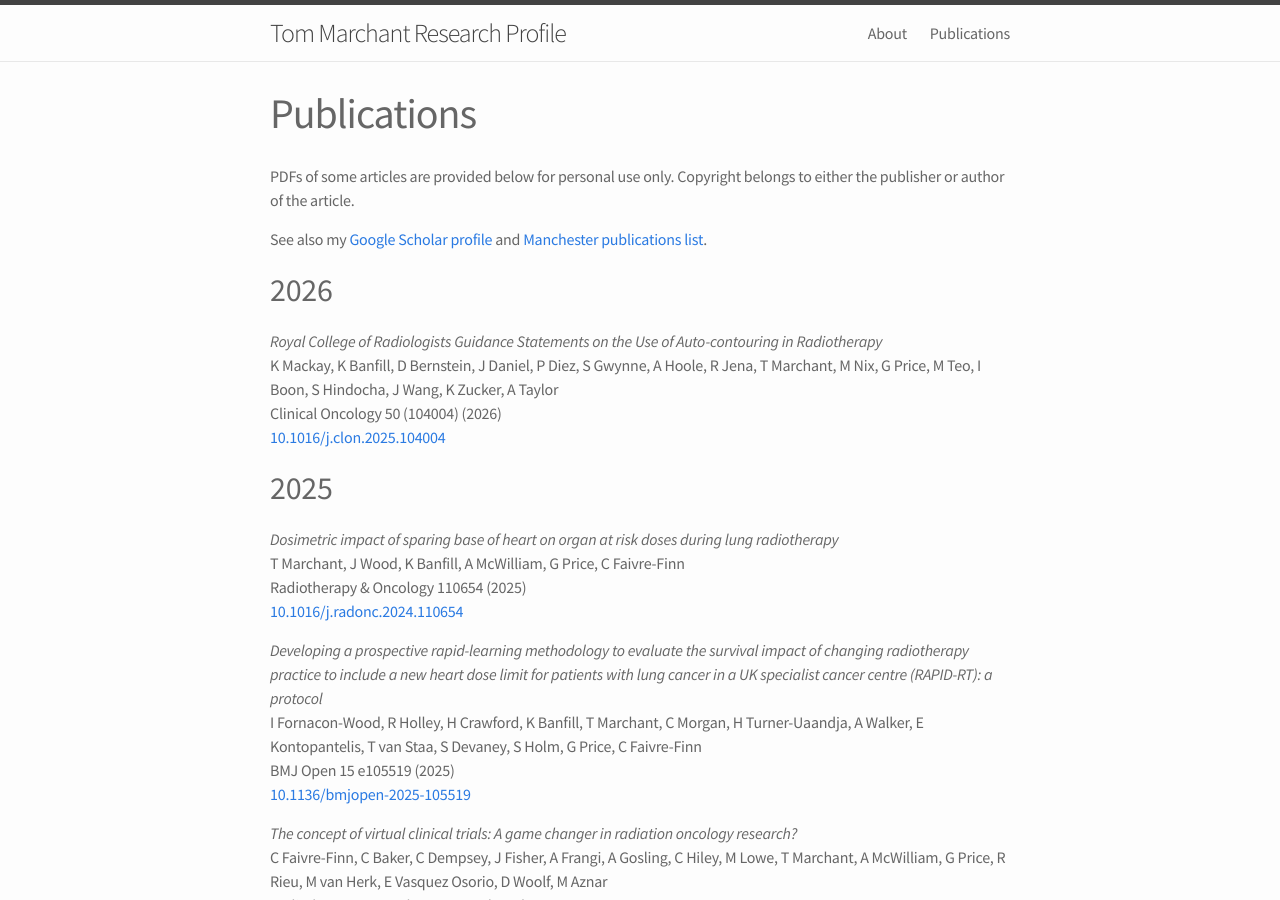
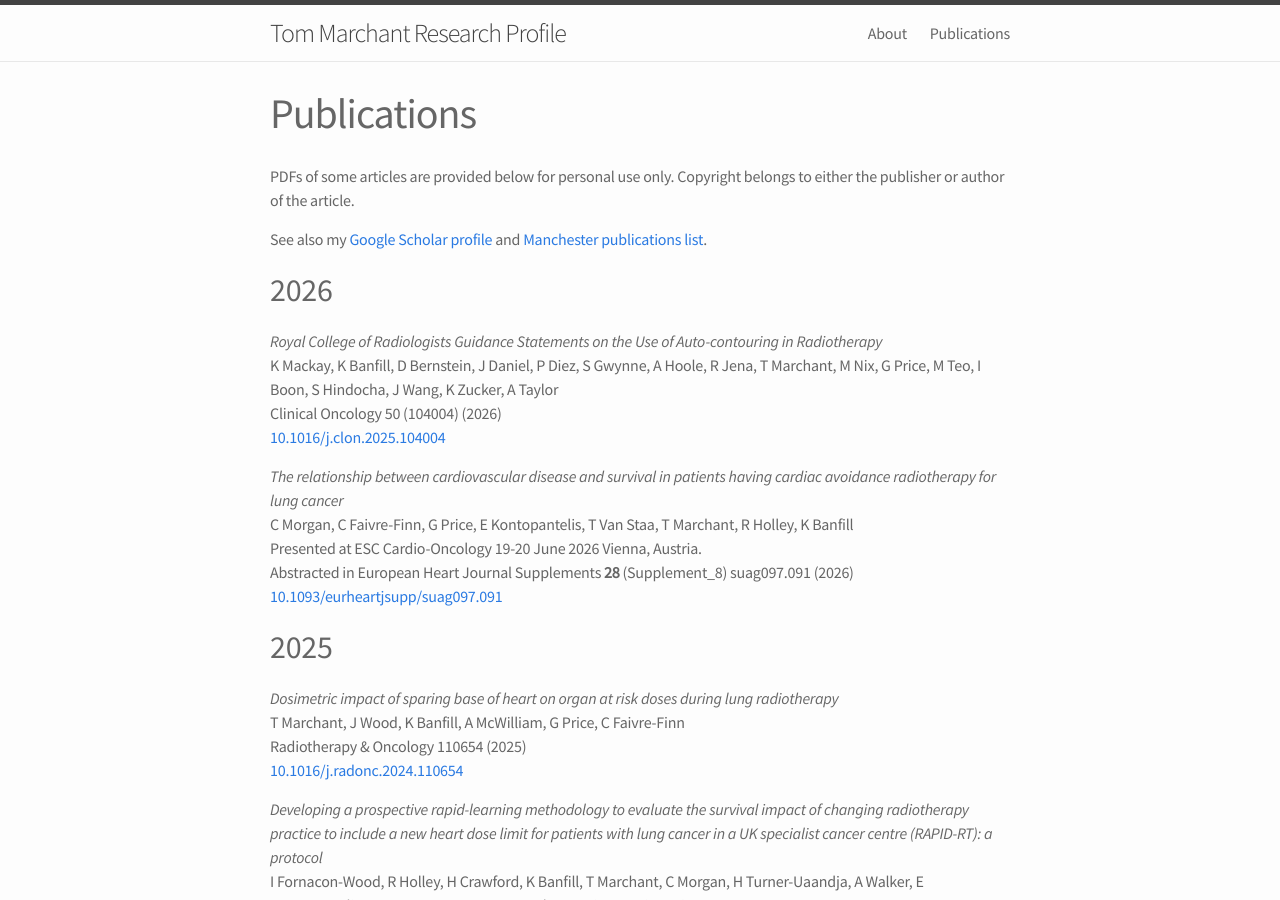
Before and after one commit to temarchant/researchprofile, a Jekyll site: the page built from 02_publications.md, in a window 1280 px wide and 900 px high. Built offline with Jekyll 4.4.1, drawn with Linux system fonts in a browser that asks for light colours.

Commit message:
Add publication on cardiac avoidance radiotherapy
Added a new publication on cardiovascular disease and survival in lung cancer patients.

```diff
--- a/02_publications.md
+++ b/02_publications.md
@@ -18,6 +18,12 @@ list](https://www.research.manchester.ac.uk/portal/en/researchers/thomas-marchan
 K Mackay, K Banfill, D Bernstein, J Daniel, P Diez, S Gwynne, A Hoole, R Jena, T Marchant, M Nix, G Price, M Teo, I Boon, S Hindocha, J Wang, K Zucker, A Taylor
 Clinical Oncology 50 (104004) (2026)
 [10.1016/j.clon.2025.104004](https://doi.org/10.1016/j.clon.2025.104004)
+
+*The relationship between cardiovascular disease and survival in patients having cardiac avoidance radiotherapy for lung cancer*
+C Morgan, C Faivre-Finn, G Price, E Kontopantelis, T Van Staa, T Marchant, R Holley, K Banfill
+Presented at ESC Cardio-Oncology 19-20 June 2026 Vienna, Austria.
+Abstracted in European Heart Journal Supplements **28** (Supplement_8) suag097.091 (2026)
+[10.1093/eurheartjsupp/suag097.091](https://doi.org/10.1093/eurheartjsupp/suag097.091)
 
 2025
 ----
```
